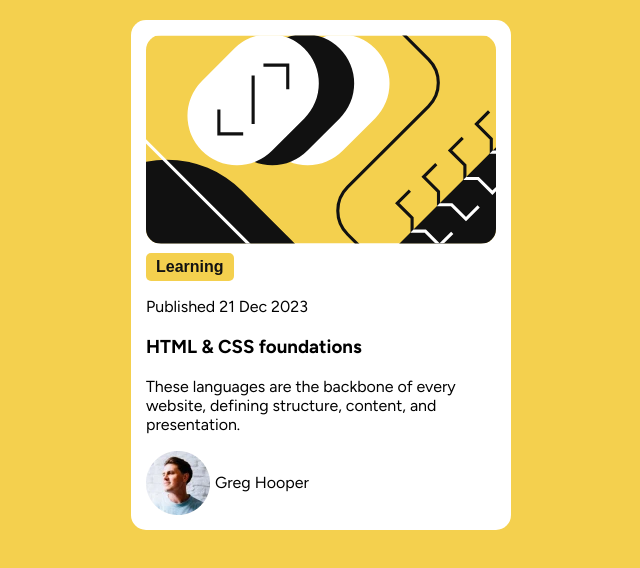
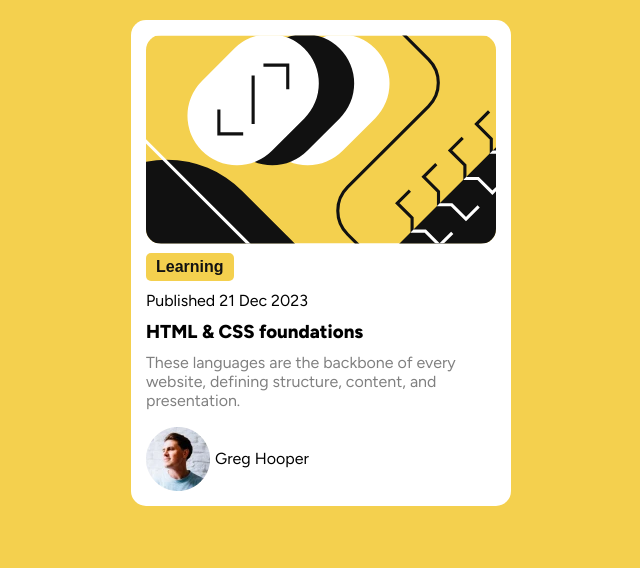
Before and after one commit to BuhleMtshali/blog-preview-card, a plain HTML site: page index.html in a window 1280 px wide. Shown: the whole page, without its empty margins (319-959 px from the left). Drawn offline with Linux system fonts and the light colour scheme.

Commit message:
updated the stylesheet

```diff
--- a/style.css
+++ b/style.css
@@ -35,3 +35,16 @@ button {
 .name {
   padding-left: 5px;
 }
+.date {
+  margin-top: 10px;
+  margin-bottom: 10px;
+}
+h3 {
+  margin: 0;
+  font-weight: 800;
+  margin-bottom: 10px;
+}
+.text {
+  margin-top: 0;
+  color: hsl(0, 0%, 50%);
+}
```
